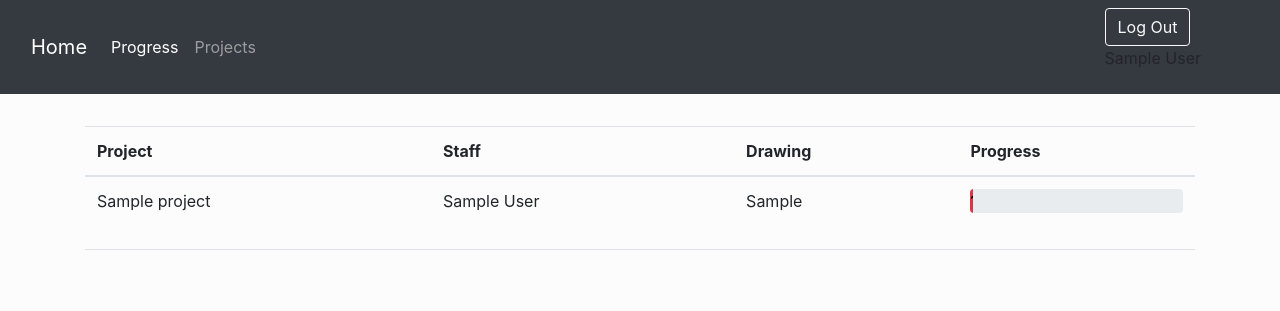
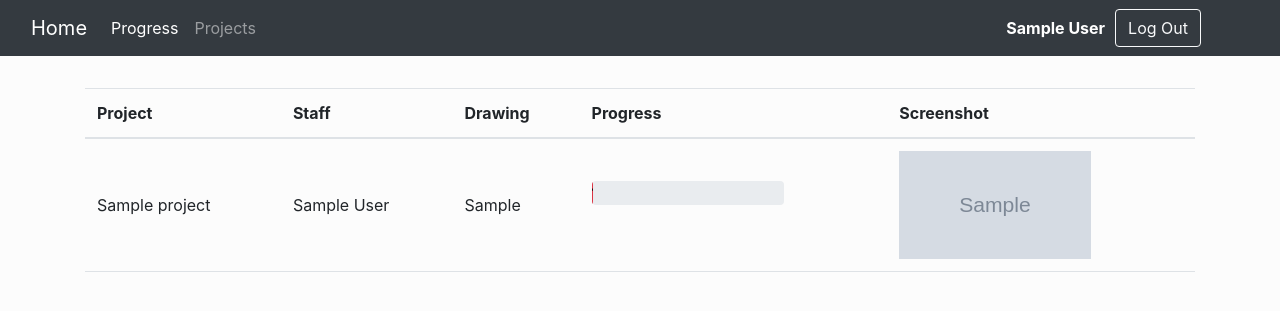
Before and after one commit to avdhari/hod-status, a Django app: page / in a window 1280 px wide. Shown: the top 311 px of the page. Run offline with Django 3.2, Linux system fonts and the light colour scheme; a user stored in the database is signed in; tables that the repository leaves empty hold one stand-in row (values such as "Sample post"); grey boxes marked "Sample" are stand-in pictures; some libraries are stand-ins or nearby versions.

Commit message:
progress-screenshot, logout btn & user-name alignment

```diff
--- a/requirements.txt
+++ b/requirements.txt
@@ -20,3 +20,4 @@ traitlets==5.1.1
 wcwidth==0.2.5
 whitenoise==5.3.0
 gunicorn==20.1.0
+Pillow==9.0.0
--- a/static/css/main.css
+++ b/static/css/main.css
@@ -6,13 +6,14 @@ html body {
 }
 
 .progress{
-  height: 1.5rem;
+	height: 1.5rem;
+	width: 12rem;
 }
 
 .progress-bar{
-  color: #000000;
-  font-size: 1rem;
-  font-weight: bolder;
+	color: #000000;
+	font-size: 1rem;
+	font-weight: bolder;
 }
 
 
@@ -87,14 +88,6 @@ html body {
 	outline: 0px !important;
 }
 
-#messages{
-	background-color: grey;
-	color: #fff;
-	padding: 10px;
-	margin-top: 10px;
-}
-
-
 .login-logo img{
 	position: absolute;
 	height: 75%;
@@ -106,3 +99,27 @@ html body {
 	color: #c00606;
 	font-weight: 900;
 }
+
+.progress-screenshot{
+	width: 192px;
+	height: 108px;
+}
+
+.table td, .table th{
+	vertical-align: middle;
+}
+
+.logout{
+	display: flex;
+}
+
+.logout-btn{
+	margin-left: 10px;
+}
+
+.logout .user-name{
+	color: white;
+	font-weight: 700;
+	display: flex;
+	align-items: center;
+}
--- a/status/admin.py
+++ b/status/admin.py
@@ -5,7 +5,7 @@ from .models import User, Project, ProgressOfProject
 @admin.register(User)
 class UserAdmin(admin.ModelAdmin):
     """Custom admin for User"""
-    list_display = ['name', 'email', 'is_superuser']
+    list_display = ['name', 'email', 'is_active', 'is_superuser']
 
 
 @admin.register(Project)
--- a/status/models.py
+++ b/status/models.py
@@ -1,3 +1,4 @@
+from email.policy import default
 from operator import mod
 from pyexpat import model
 from statistics import mode
@@ -47,7 +48,7 @@ class ProgressOfProject(BaseModel):
     project = models.ForeignKey(Project, on_delete=PROTECT)
     drawing = models.CharField(max_length=100)
     progress = models.PositiveIntegerField(validators=[MaxValueValidator(100)])
-    image = models.ImageField()
+    image = models.ImageField(default='logo.jpg')
 
     def __str__(self):
         return self.project.name + " - " + self.drawing
--- a/templates/status/admin.html
+++ b/templates/status/admin.html
@@ -12,17 +12,18 @@
         <th scope="col">Staff</th>
         <th scope="col">Drawing</th>
         <th scope="col">Progress</th>
+        <th scope="col">Screenshot</th>
+
 
       </tr>
     </thead>
 {% for p in progress %}
     <tbody>
-      <tr>
+      <tr  class="progress-wrap">
         <!-- <th scope="row">{{p.id}}</th> -->
         <td>{{p.project.name}}</td>
         <td>{{p.project.assigned_to}}</td>
         <td>{{p.drawing}}</td>
-
         <td>
             {% if p.progress <= 50 %}
             <div class="progress">
@@ -40,6 +41,11 @@
             </div>
             <br>
             {% endif %}
+        </td>
+        <td>
+          <a href="{{p.image.url}}" alt="">
+            <img src="{{p.image.url}}" class="progress-screenshot alt="">
+          </a>
         </td>
 
       </tr>
--- a/templates/status/base.html
+++ b/templates/status/base.html
@@ -47,9 +47,9 @@
             <div class="collapse navbar-collapse" id="navbarSupportedContent">
               <ul class="navbar-nav ms-auto me-5 mb-lg-0">
 
-                <li class="nav-item" style="display: inline-block;">
-                  <a class="btn btn-outline-light" href="{% url 'logout' %}"">Log Out</a>
-                  <p>{{user.name}}</p>
+                <li class="nav-item logout">
+                  <div class="user-name">{{user.name}}</div>
+                  <a class="btn btn-outline-light logout-btn" href="{% url 'logout' %}"">Log Out</a>
                 </li>
               </ul>
           </div>
```
Also changed, not shown: templates/status/staff.html (+7 -5 lines), status/migrations/0014_progressofproject_image.py (added), 1 other file.
